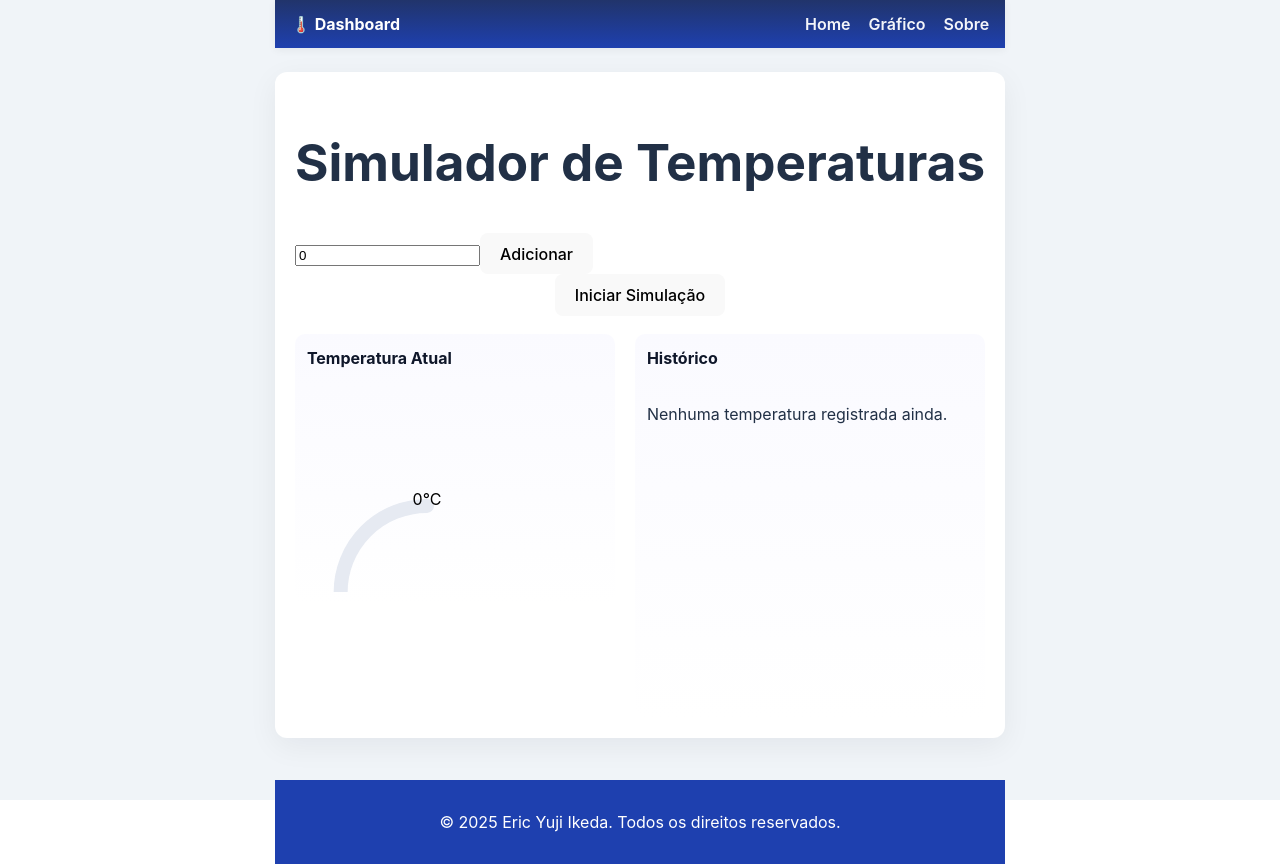
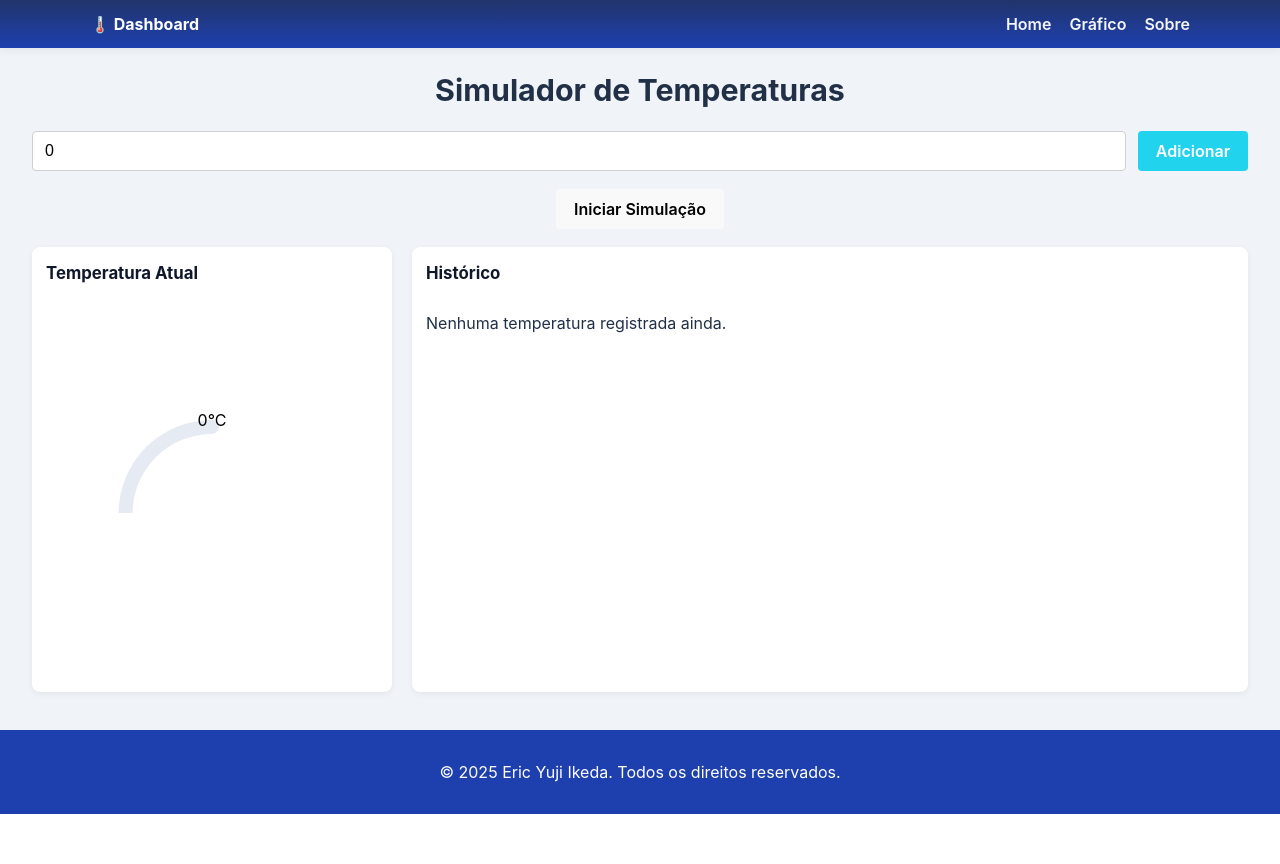
Before and after one commit to EricIkeda1/simulador-temperaturas, a React (Vite) app: page / in a window 1280 px wide. After the commit the page ends 814 px from the top, so only its background shows below. Built offline with nearby package versions, Linux system fonts and the light colour scheme.

Commit message:
Correção da tela de 100% do tamanho ocupado

```diff
--- a/src/styles/home.css
+++ b/src/styles/home.css
@@ -1,94 +1,124 @@
-:root {
+:root{
+  --nav-height: 64px;
+  --footer-height: 72px;
   --primary: #1e40af;
   --accent: #22d3ee;
   --danger: #ef4444;
   --bg: #f0f4f8;
-  --card-bg: #fff;
 }
 
-* { box-sizing: border-box; }
-html, body, #root { height: 100%; }
-body {
-  margin: 0;
-  font-family: "Inter", system-ui, -apple-system, "Segoe UI", Roboto, "Helvetica Neue", Arial;
+*{ box-sizing: border-box; }
+html,body,#root{ height:100%; width:100%; margin:0; padding:0; }
+body{
+  font-family: "Inter", system-ui, -apple-system, "Segoe UI", Roboto, Arial;
   background: var(--bg);
   color: #213046;
+  min-height: 100vh;
+  overflow-x: hidden;
+}
+
+.navbar, .footer {
+  width: 100%;
+}
+
+.home-main{ width:100%; display:flex; flex-direction:column; }
+.home-container{
+  width: 100%;
+  max-width: none;
+  margin: 0;
+  padding: 20px 32px;
   display: flex;
   flex-direction: column;
-  min-height: 100vh;
+  gap: 18px;
+  height: calc(100vh - var(--nav-height) - var(--footer-height));
 }
 
-.home-main { flex: 1; display: flex; flex-direction: column; align-items: stretch; }
-
-.home-container {
-  width: 100%;
-  max-width: 1100px;
-  margin: 24px auto;
-  padding: 20px;
-  background: var(--card-bg);
-  border-radius: 12px;
-  box-shadow: 0 8px 30px rgba(12, 20, 40, 0.06);
+.home-container h1{
+  text-align: center;
+  font-size: 1.9rem;
+  margin: 6px 0 6px 0;
 }
 
-.title {
-  text-align: center;
-  font-size: 1.8rem;
-  margin-bottom: 12px;
+form{
+  width: 100%;
+  display:flex;
+  gap:12px;
+  justify-content:center;
+  align-items:center;
+  flex-wrap:wrap;
 }
 
-.form {
-  display: flex;
-  gap: 12px;
-  justify-content: center;
-  margin-bottom: 12px;
-  flex-wrap: wrap;
+form input[type="number"]{
+  flex: 1 1 320px;
+  min-width: 180px;
+  padding: 10px 12px;
+  border-radius: 4px;
+  border: 1px solid #cfcfcf;
+  font-size: 1rem;
+  background: #fff;
 }
 
-.form input[type="number"]{
-  min-width: 180px;
-  padding: 10px 12px;
-  border-radius: 10px;
-  border: 2px solid #e6e9ef;
-  font-size: 1rem;
+form button{
+  flex: 0 0 auto;
+  padding: 10px 18px;
+  border-radius: 4px;
+  border: none;
+  cursor: pointer;
+  font-weight:600;
+  background:var(--accent);
+  color:#fff;
 }
 
-.btn {
-  padding: 10px 14px;
-  border-radius: 10px;
-  border: none;
-  cursor: pointer;
-  font-weight: 600;
-  box-shadow: 0 6px 18px rgba(30,64,175,0.12);
+.button-group{ display:flex; gap:12px; justify-content:center; flex-wrap:wrap; }
+.button-group button{ padding:10px 18px; border-radius:4px; border:none; font-weight:600; cursor:pointer; }
+.button-group .active{ background:var(--primary); color:#fff; }
+.button-group .danger{ background:var(--danger); color:#fff; }
+
+.panels{
+  display: grid;
+  grid-template-columns: minmax(280px, 360px) 1fr;
+  gap: 20px;
+  align-items: stretch;
+  width: 100%;
+  flex: 1 1 auto;
+  height: 100%;
 }
 
-.btn.primary { background: var(--accent); color: #fff; }
-.btn.danger { background: var(--danger); color: #fff; }
-.btn.active { background: var(--primary); color: white; }
-
-.button-group { display:flex; justify-content:center; gap:12px; margin-bottom:18px; flex-wrap:wrap; }
-
-.panels {
-  display: grid;
-  grid-template-columns: 320px 1fr;
-  gap: 20px;
-  align-items: start;
+.panel{
+  padding: 14px;
+  background: #fff;
+  border-radius: 8px;
+  box-shadow: 0 2px 6px rgba(0,0,0,0.06);
+  display:flex;
+  flex-direction: column;
+  justify-content: flex-start;
+  gap: 12px;
+  height: 100%;
 }
 
-@media (max-width: 900px) {
-  .panels { grid-template-columns: 1fr; }
+.gauge-wrapper{
+  width: 100%;
+  max-width: 360px;
+  margin: 0 auto;
+  display:flex;
+  align-items:center;
+  justify-content:center;
 }
 
-.panel { padding: 12px; border-radius: 10px; background: linear-gradient(180deg, rgba(250,250,255,1), #fff); }
-.gauge-panel { display:flex; flex-direction:column; align-items:center; gap:6px; }
-.chart-panel { display:flex; flex-direction:column; gap:8px; }
+.gauge-wrapper svg{ width: 100%; height: auto; display:block; }
 
-.gauge-wrapper { display:flex; align-items:center; justify-content:center; }
-.gauge-svg { display:block; }
+.chart-panel{ display:flex; flex-direction:column; gap:8px; height:100%; }
+.chart-wrapper{
+  width: 100%;
+  flex: 1 1 auto;
+  min-height: 220px;
+  height: 100%;
+}
 
-.gauge-label { font-size: 18px; fill: #0f172a; font-weight:700; }
-.gauge-small { font-size: 12px; fill: #6b7280; }
+h3{ margin:0; font-size:1.05rem; color:#0f172a; }
 
-.chart-wrapper { width: 100%; height: 320px; min-height: 240px; }
-.empty { color: #6b7280; text-align:center; padding: 40px 0; }
-
-h3 { margin: 0 0 8px 0; font-size: 1rem; color: #0f172a; }
+@media (max-width: 900px){
+  .panels{ grid-template-columns: 1fr; }
+  .gauge-wrapper{ max-width: 100%; }
+  form input[type="number"]{ min-width: 140px; }
+}
```
